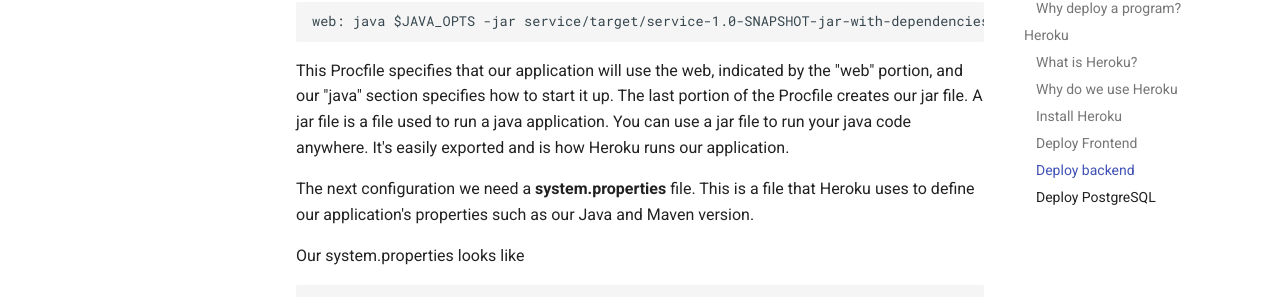
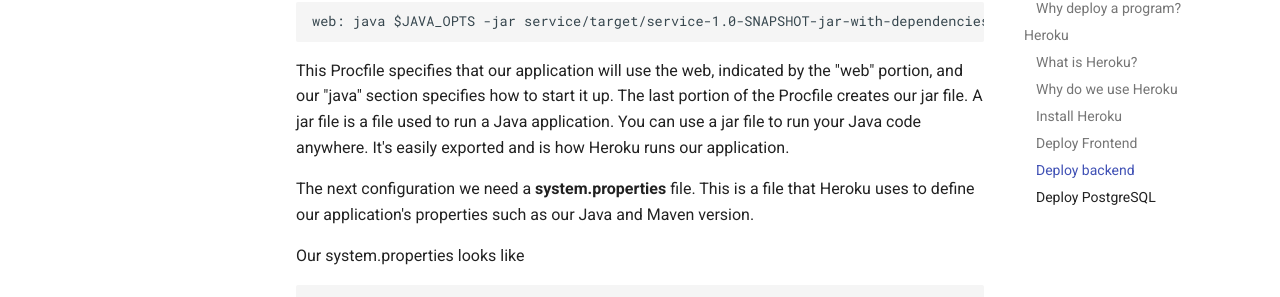
Before and after one commit to Code-4-Community/learning-resources, an MkDocs documentation site: the page built from docs/jumpstart/week-10.md, in a window 1280 px wide and 900 px high, scrolled down 3716 px. Shown: the part 199-496 px from the top of the window. Built offline with MkDocs 1.6.1 and Material for MkDocs 9.7.7, drawn with Linux system fonts in a browser that asks for light colours; comment, search, counter and statistics services are not loaded.

````diff
--- a/docs/jumpstart/week-10.md
+++ b/docs/jumpstart/week-10.md
@@ -98,7 +98,7 @@ web: java $JAVA_OPTS -jar service/target/service-1.0-SNAPSHOT-jar-with-dependenc
 ```
 
 This Procfile specifies that our application will use the web, indicated by the "web" portion, and our "java" section specifies how to start it up.
-The last portion of the Procfile creates our jar file. A jar file is a file used to run a java application. You can use a jar file to run your java code anywhere. It's easily exported and
+The last portion of the Procfile creates our jar file. A jar file is a file used to run a Java application. You can use a jar file to run your Java code anywhere. It's easily exported and
 is how Heroku runs our application.
 
 The next configuration we need a <strong> system.properties </strong> file. This is a file that Heroku uses to define our application's properties such as our Java and Maven version.
````
